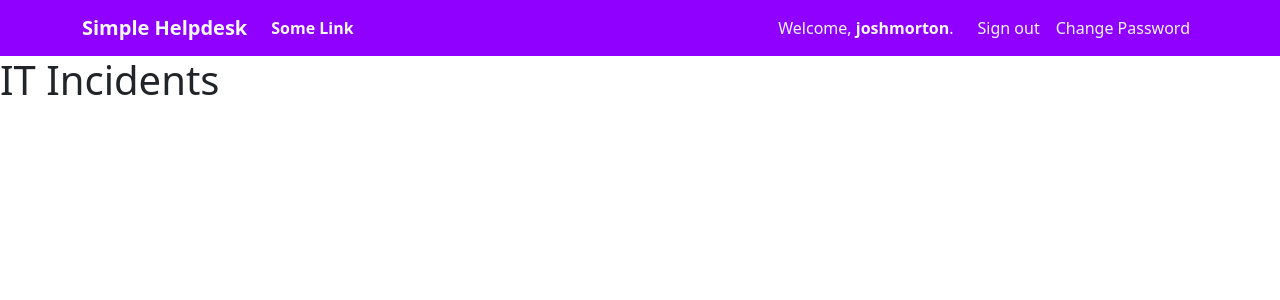
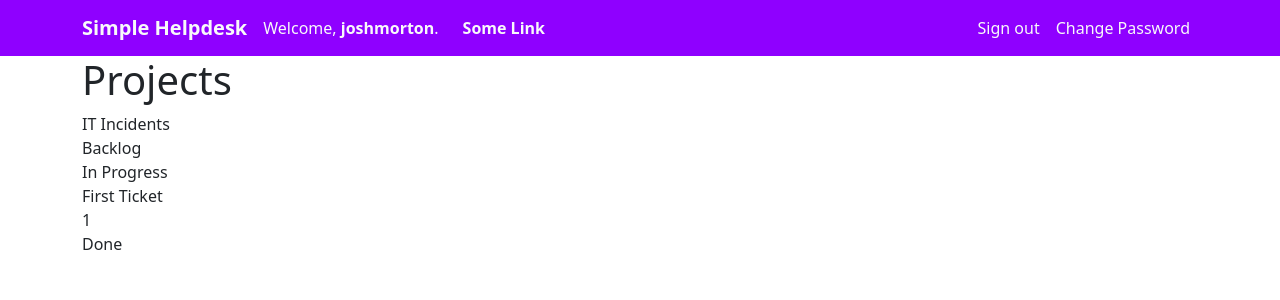
Before and after one commit to jMorton95/simple-helpdesk, a Django app: page / in a window 1280 px wide. Shown: the top 300 px of the page. Run offline with Django 5.2, Linux system fonts and the light colour scheme; a user stored in the database is signed in; data comes from the database, SQL or seed files in the repository; both versions use the stored data as it was after the commit.

Commit message:
[dev] Started to build the main index page with a dashboard overview of entities

```diff
--- a/app/simple_helpdesk/models.py
+++ b/app/simple_helpdesk/models.py
@@ -14,10 +14,18 @@ class Project(models.Model, AuditableEntity):
   name = models.CharField(max_length=40)
   description = models.CharField(max_length=1000)
 
+  @property
+  def swimlanes(self):
+    return self.swimlane_set.all()
+
 class Swimlane(models.Model, AuditableEntity):
   name = models.CharField(max_length=40)
   sort_order = models.IntegerField(default = 1)
   swimlane_project = models.ForeignKey(Project, on_delete=models.CASCADE)
+
+  @property
+  def tickets(self):
+    return self.ticket_set.all()
 
 
 class Ticket(models.Model, AuditableEntity):
@@ -28,6 +36,10 @@ class Ticket(models.Model, AuditableEntity):
   ticket_swimlane = models.ForeignKey(Swimlane, on_delete=models.CASCADE)
   ticket_priority = models.IntegerField(default=1)
 
+  @property
+  def comments(self):
+    return self.ticketcomment_set.all()
+
 class TicketComment(models.Model, AuditableEntity):
   text = models.CharField(max_length=2500)
   parent_ticket = models.ForeignKey(Ticket, on_delete=models.CASCADE)
--- /dev/null
+++ b/app/simple_helpdesk/services/dashboard_service.py
@@ -0,0 +1,12 @@
+from simple_helpdesk.models import Project, Swimlane, Ticket
+from django.db.models import Prefetch
+
+
+class DashboardService():
+
+  def GetDashboardContext():
+    projects = Project.objects.prefetch_related(
+      'swimlane_set__ticket_set__ticketcomment_set'
+    )
+
+    return {"projects": projects}
--- a/app/simple_helpdesk/static/css/styles.css
+++ b/app/simple_helpdesk/static/css/styles.css
@@ -51,3 +51,11 @@ nav {
   background-color: #8F00FF;
   box-shadow: 0 0.5rem 1rem rgba(0, 0, 0, 0.15), inset 0 -1px 0 rgba(25)
 }
+
+.navbar-toggler{
+  background-color: #FFFFFF !important;
+}
+
+.navbar-toggler-icon {
+  background-color: #FFFFFF !important;
+}
--- a/app/simple_helpdesk/templates/base.html
+++ b/app/simple_helpdesk/templates/base.html
@@ -5,16 +5,19 @@
   <head>
     <meta charset="UTF-8" />
     <meta name="viewport" content="width=device-width, initial-scale=1.0" />
-    <title>Document</title>
+    <title>{% block title %}Simple Helpdesk{% endblock title %}</title>
     {% include "generic_components/dependencies.html" %}
   </head>
   <body>
 
     {% include "generic_components/nav_bar.html" %}
 
+    <section class="container">
+    <h1>{% block header %}Simple Helpdesk{% endblock header %}</h1>
+
     {% block content %}
 
     {% endblock content %}
-
+  </section>
   </body>
 </html>
--- a/app/simple_helpdesk/templates/generic_components/nav_bar.html
+++ b/app/simple_helpdesk/templates/generic_components/nav_bar.html
@@ -1,19 +1,19 @@
 <nav class="text-light navbar navbar-expand-lg navbar-light">
   <div class="container">
     <a class="navbar-brand text-light fw-semibold" href="{%url 'index' %}">Simple Helpdesk</a>
-    <button class="navbar-toggler" type="button" data-toggle="collapse" data-target="#navbarNavAltMarkup" aria-controls="navbarNavAltMarkup" aria-expanded="false" aria-label="Toggle navigation">
+    <span class="d-none d-md-block navbar-text me-3 text-light">
+      Welcome, <span class="fw-bold">{{ user.username }}</span>.
+    </span>
+    <button class="navbar-toggler" type="button" data-bs-toggle="collapse" data-bs-target="#navbarNav" aria-controls="navbarNav" aria-expanded="false" aria-label="Toggle navigation">
       <span class="navbar-toggler-icon"></span>
     </button>
 
-    <div class="collapse navbar-collapse" id="navbarNavAltMarkup">
+    <div class="collapse navbar-collapse" id="navbarNav">
       <div class="navbar-nav me-auto">
         <a class="nav-item nav-link text-light fw-semibold" href="#">Some Link</a>
       </div>
 
       <div class="navbar-nav ms-auto align-items-center">
-        <span class="navbar-text me-3 text-light">
-          Welcome, <span class="fw-bold">{{ user.username }}</span>.
-        </span>
         <a class="nav-item nav-link text-light" href="{% url 'sign_out' %}">Sign out</a>
         <a class="nav-item nav-link text-light" href="{% url 'change_password' %}">Change Password</a>
       </div>
--- /dev/null
+++ b/app/simple_helpdesk/templates/helpdesk/dashboard.html
@@ -0,0 +1,27 @@
+{% extends "base.html" %}
+{% block title %} Dashboard {% endblock %}
+{% block header %} Projects {% endblock %}
+
+{% block content %}
+
+{% for project in projects %}
+
+  <div>{{project.name}}</div>
+
+    {% for swimlane in project.swimlanes %}
+      <div>{{swimlane.name}}</div>
+
+      {% for ticket in swimlane.tickets %}
+        <div>{{ticket.name}}</div>
+
+        <div>{{ticket.comments.count}}</div>
+
+      {% endfor %%}
+
+    {% endfor %%}
+
+{% endfor %}
+
+
+
+{% endblock content %}
--- a/app/simple_helpdesk/templates/helpdesk/index.html
+++ /dev/null
@@ -1,5 +0,0 @@
-{% extends "base.html" %} {% block content %} {% if project %}
-<h1>{{project.name}}</h1>
-{% else %}
-<p>No Projects are available.</p>
-{% endif %} {% endblock content %}
--- a/app/simple_helpdesk/urls.py
+++ b/app/simple_helpdesk/urls.py
@@ -1,8 +1,8 @@
-from .views import helpdesk, auth
+from .views import dashboard, auth
 from django.urls import path
 
 urlpatterns = [
-    path("", helpdesk.index, name="index"),
+    path("", dashboard.index, name="index"),
     path("register", auth.register, name="register"),
     path("signin", auth.sign_in, name="sign_in"),
     path("signout", auth.sign_out, name="sign_out"),
--- a/app/simple_helpdesk/views/dashboard.py
+++ b/app/simple_helpdesk/views/dashboard.py
@@ -1,12 +1,10 @@
 from django.contrib.auth.decorators import login_required
 from django.shortcuts import render
-from models import Project
+from simple_helpdesk.services.dashboard_service import DashboardService
+from simple_helpdesk.models import Project
 
 @login_required(login_url="/register")
-def dashboard(request):
-  projects = Project.objects.all()
-  context = {
-    "projects": projects
-  }
+def index(request):
+  context = DashboardService.GetDashboardContext()
 
-  return render(request, "helpdesk/index.html", context)
+  return render(request, "helpdesk/dashboard.html", context)
--- a/app/simple_helpdesk/views/helpdesk.py
+++ /dev/null
@@ -1,6 +0,0 @@
-from django.shortcuts import render
-from ..models import Project
-
-def index(request):
-  context = { "project": Project.objects.first() }
-  return render(request, "helpdesk/index.html", context)
```
Also changed, not shown: app/helpdesk.sqlite3.
